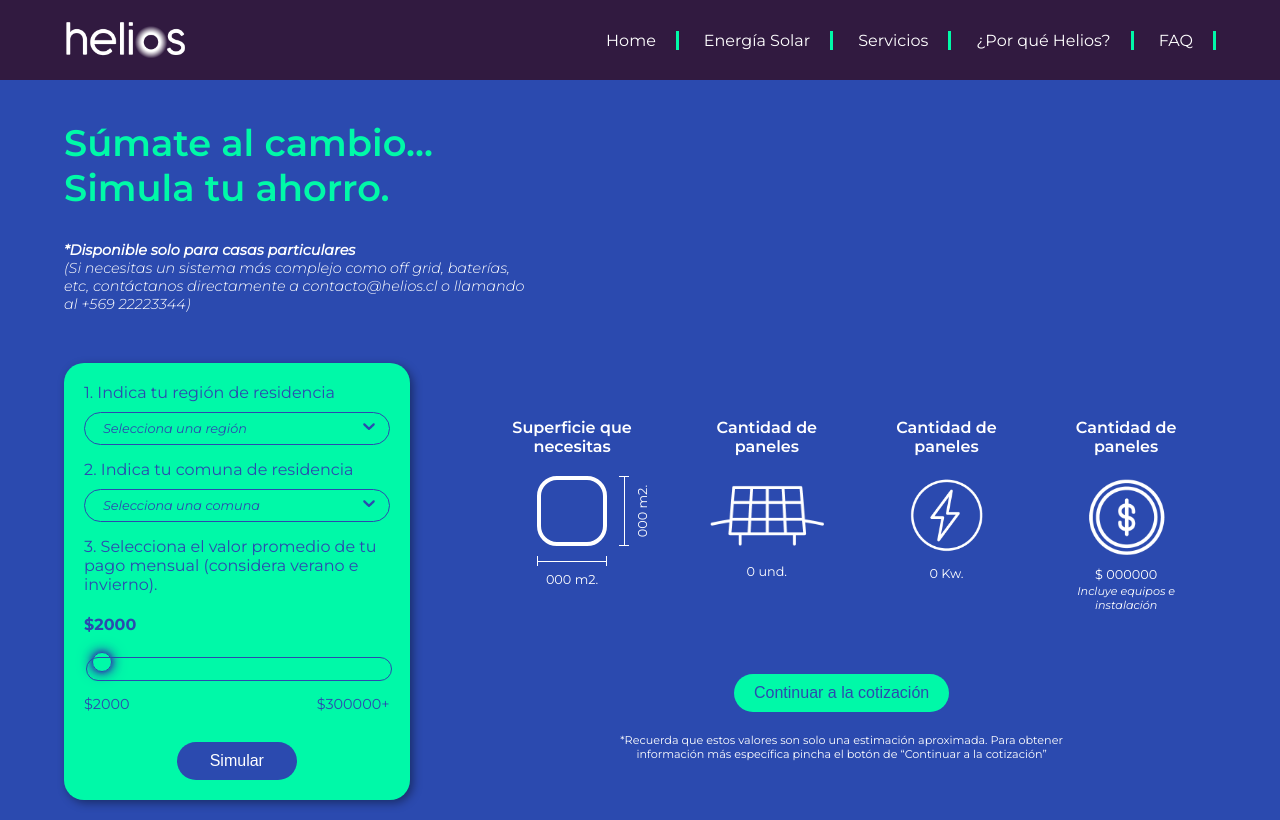
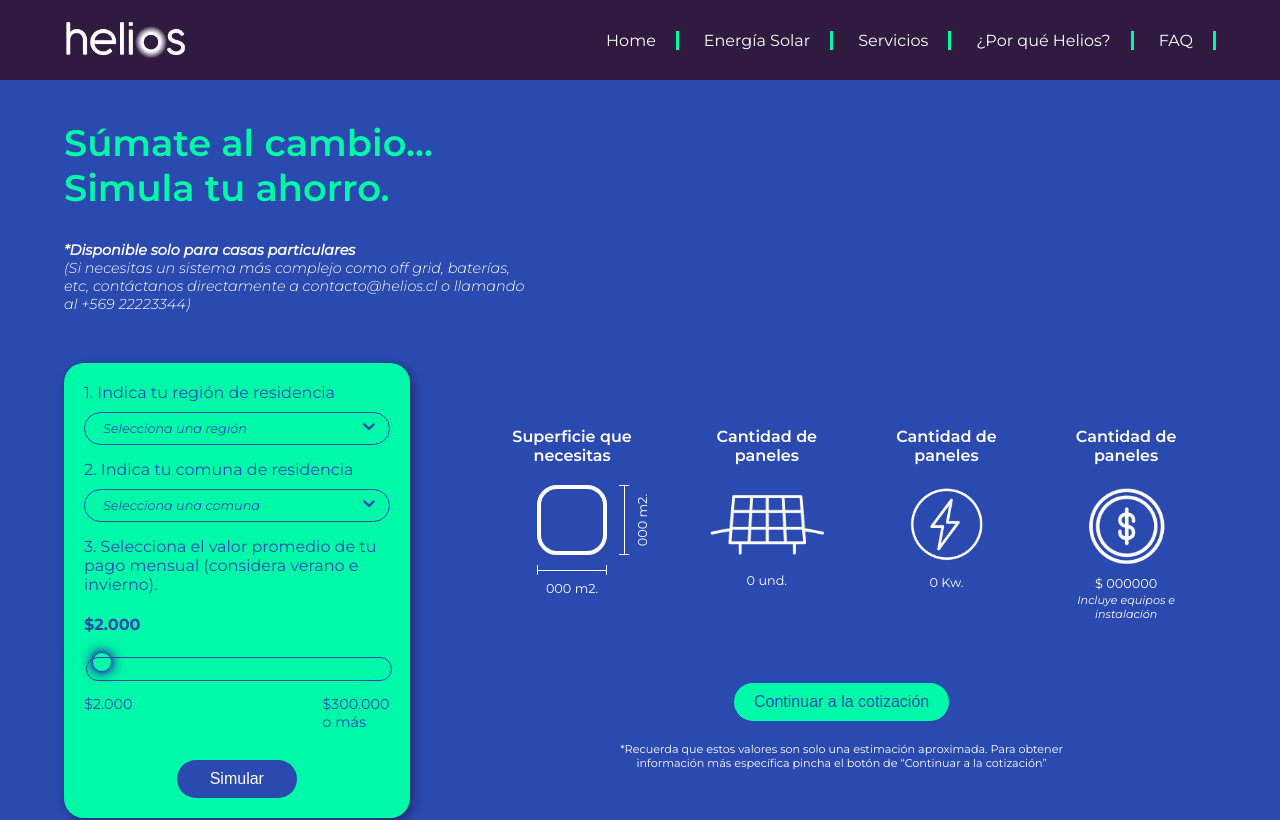
Before and after one commit to JoaquinDiazTapia/Helios-Frontend, a React (Create React App) app: page / in a window 1280 px wide. Shown: the top 820 px of the page. Built offline with nearby package versions, Linux system fonts and the light colour scheme.

Commit message:
Range Values From numbers to string with dots in thousands

```diff
--- a/src/components/SimInputs/InputItem/RangeSlider.js
+++ b/src/components/SimInputs/InputItem/RangeSlider.js
@@ -12,7 +12,7 @@ const RangeSlider = () => {
 
         <div style={styles.container}>
             <p style={styles.label}>3. Selecciona el valor promedio de tu pago mensual (considera verano e invierno).</p>
-            <h4>${ rangeVal }</h4>
+            <h4>${ rangeVal.toString().replace(/\B(?=(\d{3})+(?!\d))/g, ".") }</h4>
             <input
                 style={styles.range}
                 type="range"
@@ -21,8 +21,8 @@ const RangeSlider = () => {
                 onChange={ (event) => setRangeVal(event.target.value)}>
             </input>
             <div style={styles.rangeContainer}>
-                <p style={styles.rangeValue}>${minVal}</p>
-                <p style={styles.rangeValue}>${maxVal}+</p>
+                <p style={styles.rangeValue}>${minVal.toString().replace(/\B(?=(\d{3})+(?!\d))/g, ".")}</p>
+                <p style={styles.rangeValue}>${maxVal.toString().replace(/\B(?=(\d{3})+(?!\d))/g, ".")} <br/> o más</p>
             </div>
         </div>
     )
```
